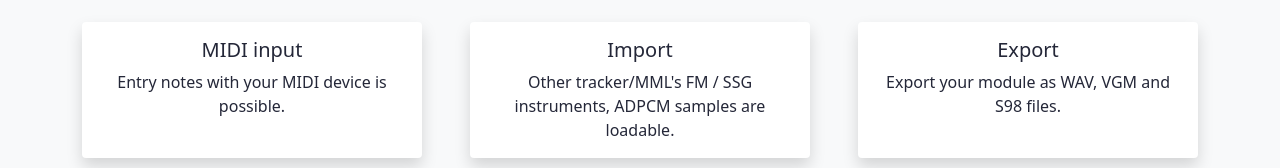
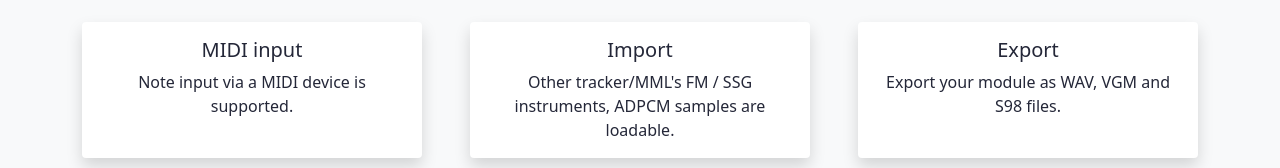
Before and after one commit to BambooTracker/BambooTracker, a plain HTML site: page index.html in a window 1280 px wide. Shown: the part 1011-1179 px from the top of the page. Drawn offline with nearby package versions, Linux system fonts and the light colour scheme; no server answers.

Commit message:
Update index.html
even less awkward

Co-authored-by: Christoph Neidahl <christoph.neidahl@gmail.com>

```diff
--- a/index.html
+++ b/index.html
@@ -101,7 +101,7 @@
               <div class="card border-0 h-100 shadow">
                 <div class="card-body">
                   <h5 class="card-title">MIDI input</h5>
-                  <p class="card-text">Entry notes with your MIDI device is possible.</p>
+                  <p class="card-text">Note input via a MIDI device is supported.</p>
                 </div>
               </div>
             </div>
```
